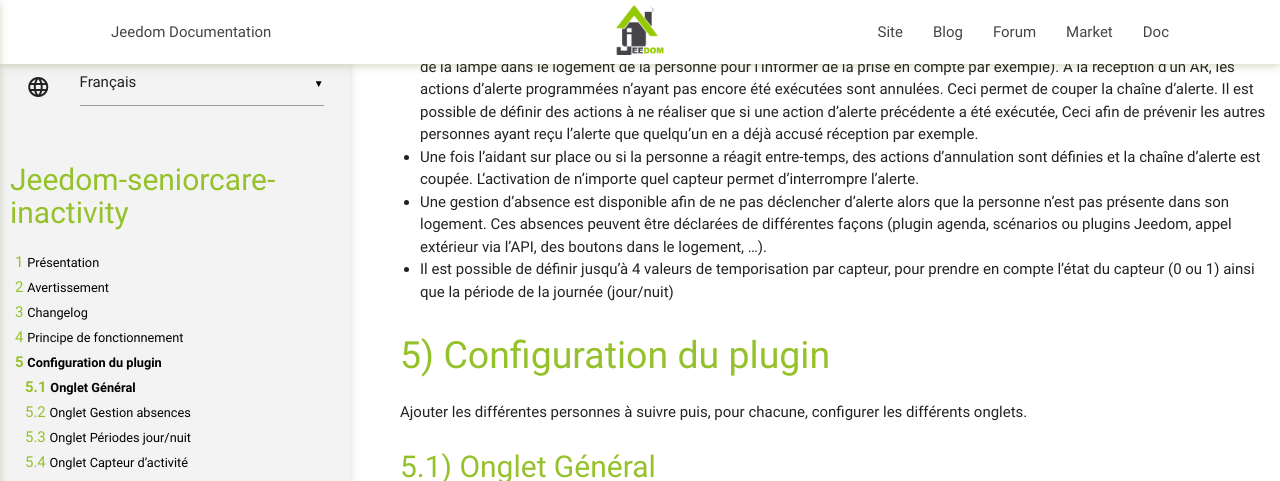
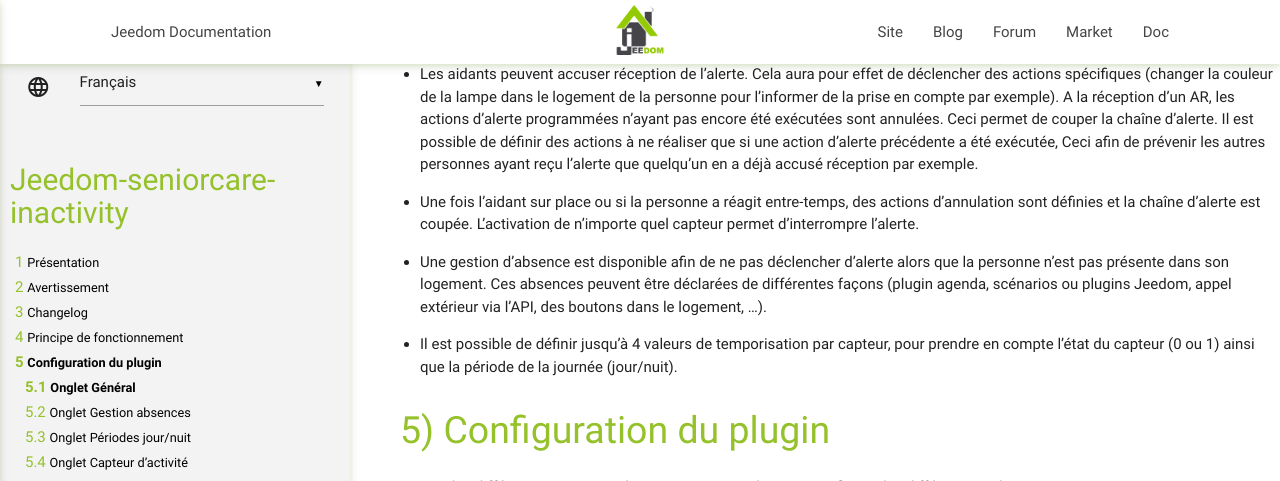
Before and after one commit to AgP42/Jeedom-SeniorCare-Inactivity, a Jekyll site: the page built from docs/fr_FR/index.md, in a window 1280 px wide and 900 px high, scrolled down 1345 px, cut to the strip 0-481 px from the top of the window. Built offline with Jekyll 4.4.1, drawn with Linux system fonts in a browser that asks for light colours; our own code applies the rules of GitHub Pages for plain Markdown files.

Commit message:
update doc

```diff
--- a/desktop/js/seniorcareinactivity.js
+++ b/desktop/js/seniorcareinactivity.js
@@ -349,7 +349,7 @@
       }
       $('#div_schedule_'+_type).empty();
       if(data.result.length == 0){
-        $('#div_schedule_'+_type).append("<center><span style='color:#767676;font-size:1.2em;font-weight: bold;'>{{Vous n'avez encore aucune programmation. Veuillez cliquer <a href='index.php?v=d&m=calendar&p=calendar'>ici</a> pour programmer vos absences à l'aide du plugin agenda}}</span></center>");
+        $('#div_schedule_'+_type).append("<center><span style='color:#767676;font-size:1.2em;font-weight: bold;'>{{Vous n'avez encore aucune programmation. Veuillez cliquer <a href='index.php?v=d&m=calendar&p=calendar'>ici</a> pour accéder au plugin agenda}}</span></center>");
       }else{
         var html = '<p>{{Liste des programmations liées}}</p>';
         for (var i in data.result) {
--- a/docs/fr_FR/index.md
+++ b/docs/fr_FR/index.md
@@ -41,11 +41,16 @@
 
 Le principe est le suivant :
 * Le logement de la personne âgée est équipé d'une multitude de capteurs. Au déclenchement de l'un d'entre eux, une temporisation correspondant à ce capteur est lancée. Ceci permet une temporisation plus courte dans la salle de bain que le salon par exemple. Chaque détection dans le logement relancera la temporisation. Si la temporisation arrive à échéance, le mécanisme d'alerte est enclenché.
+
 * Vous pouvez alors définir des actions à réaliser dans le logement (changement de couleur d'une lampe, alerte sonore, ...) ainsi que des actions vers un ou plusieurs aidants extérieurs. Ces actions peuvent être des notifications sur leur téléphone, un sms, un email, ... Ces différentes actions peuvent être à exécution immédiate ou différée. Celà permet de définir plusieurs personnes à prévenir successivement tant que l'alerte n'a pas été prise en compte par l'une d'entre elles. Il est aussi possible de définir la 1ère alerte dans le logement de la personne afin de lui laisser le temps de réagir (en activant n'importe lequel des capteurs du logement) avant que l'alerte ne soit lancée vers les aidants. Il est fortement conseillé de faire en sorte que cette alerte ne soit pas anxiogène pour la personne dépendante.
+
 * Les aidants peuvent accuser réception de l'alerte. Cela aura pour effet de déclencher des actions spécifiques (changer la couleur de la lampe dans le logement de la personne pour l'informer de la prise en compte par exemple). A la réception d'un AR, les actions d'alerte programmées n'ayant pas encore été exécutées sont annulées. Ceci permet de couper la chaîne d'alerte. Il est possible de définir des actions à ne réaliser que si une action d'alerte précédente a été exécutée, Ceci afin de prévenir les autres personnes ayant reçu l'alerte que quelqu'un en a déjà accusé réception par exemple.
+
 * Une fois l’aidant sur place ou si la personne a réagit entre-temps, des actions d'annulation sont définies et la chaîne d'alerte est coupée. L'activation de n'importe quel capteur permet d'interrompre l'alerte.
+
 * Une gestion d'absence est disponible afin de ne pas déclencher d'alerte alors que la personne n'est pas présente dans son logement. Ces absences peuvent être déclarées de différentes façons (plugin agenda, scénarios ou plugins Jeedom, appel extérieur via l'API, des boutons dans le logement, ...).
-* Il est possible de définir jusqu'à 4 valeurs de temporisation par capteur, pour prendre en compte l'état du capteur (0 ou 1) ainsi que la période de la journée (jour/nuit)
+
+* Il est possible de définir jusqu'à 4 valeurs de temporisation par capteur, pour prendre en compte l'état du capteur (0 ou 1) ainsi que la période de la journée (jour/nuit).
 
 Configuration du plugin
 ========================
@@ -141,7 +146,7 @@
 > Plus le nombre de capteurs sera élevé, meilleure sera la performance.
 > Il est nécessaire de faire des essais de capteurs et des délais associés et de réaliser une période de test sans générer d'alerte pour la personne âgée.
 
-###Exemple
+### Exemple
 
 Dans la copie d'écran ci-dessus, 3 capteurs sont configurés, voici le comportement correspondant :
 * Capteur **Porte** :
```
